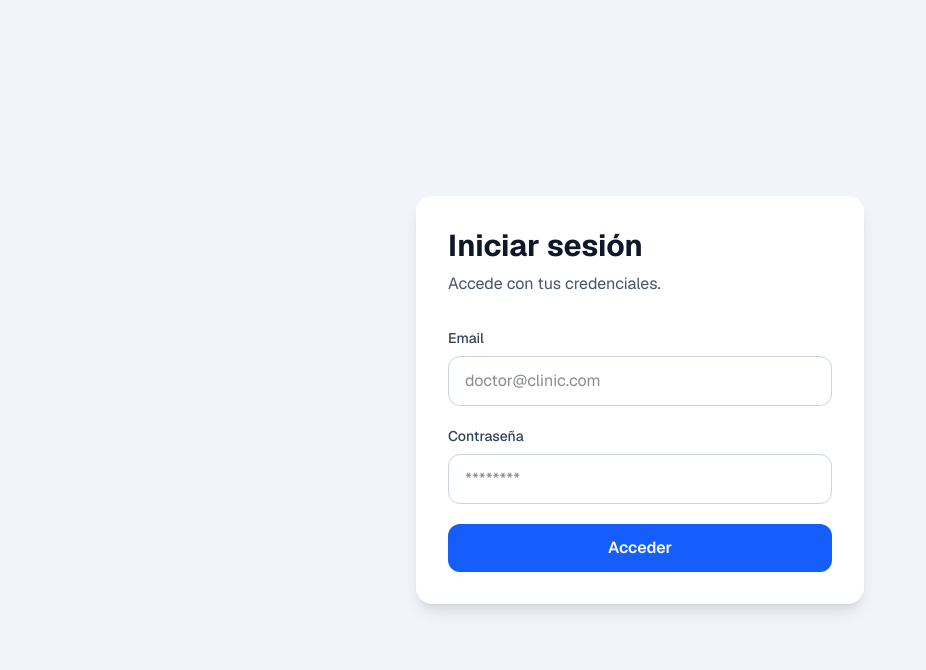
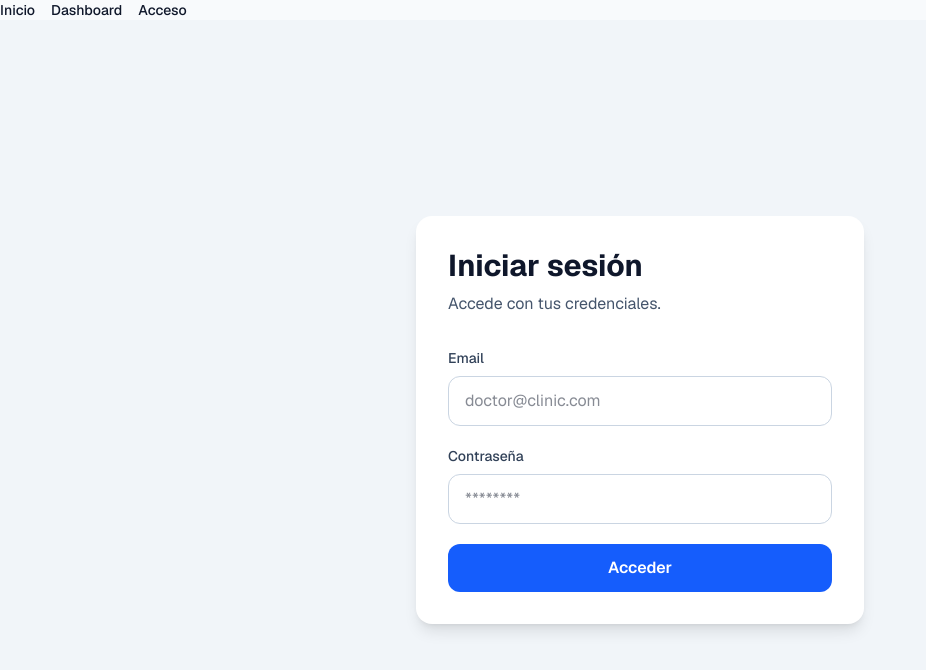
Before and after one commit to Bryan-Zavala/medical-portal, a Next.js app: page /login in a window 1280 px wide. Shown: the top 670 px of the page, without its empty margins (0-926 px from the left). Built offline with nearby package versions, Linux system fonts and the light colour scheme.

Commit message:
feat: improve security, performance and loading states

```diff
--- a/next.config.ts
+++ b/next.config.ts
@@ -6,17 +6,30 @@ const nextConfig: NextConfig = {
       {
         source: "/(.*)",
         headers: [
+          /* Mejora la seguridad frente a la ejecución segura del contenido */
           {
             key: "X-Content-Type-Options",
             value: "nosniff",
           },
+          /* Mejora la seguridad frente a clickjacking */
           {
             key: "X-Frame-Options",
             value: "DENY",
           },
+          /* Mejora la seguridad frente al acceso innecesario a permisos del navegador */
           {
             key: "Referrer-Policy",
             value: "strict-origin-when-cross-origin",
+          },
+          /* Mejora la seguridad frente a la exposición de información sensible */
+          {
+            key: "Permissions-Policy",
+            value: "camera=(), microphone=(), geolocation=()",
+          },
+          /* Mejora la seguridad frente a la optimización/control de peticiones DNS del navegador */
+          {
+            key: "X-DNS-Prefetch-Control",
+            value: "on",
           },
         ],
       },
--- a/src/app/layout.tsx
+++ b/src/app/layout.tsx
@@ -2,7 +2,9 @@ import type { Metadata } from "next";
 import { Geist, Geist_Mono } from "next/font/google";
 import { QueryProvider } from "@/providers/query-provider";
 import "./globals.css";
+import { Navbar } from "@/components/layout/Navbar";
 
+/* Carga fuentes de forma optimizada con next/font*/
 const geistSans = Geist({
   variable: "--font-geist-sans",
   subsets: ["latin"],
@@ -13,6 +15,7 @@ const geistMono = Geist_Mono({
   subsets: ["latin"],
 });
 
+/* Metadata: mejora SEO, accesibilidad y arquitectura de la app */
 export const metadata: Metadata = {
   title: "MedSync Pro",
   description:
@@ -31,9 +34,11 @@ export default function RootLayout({
     // >
     //   <body className="min-h-full flex flex-col">{children}</body>
     // </html>
+    /* Idioma: accesibilidad, lectores de pantalla, SEO, semántica correcta del documento*/
     <html lang="es" className={`${geistSans.variable} ${geistMono.variable}`}>
       <body className="min-h-screen flex flex-col bg-background text-foreground">
         <QueryProvider>
+          <Navbar />
           <main className="flex-1">{children}</main>
         </QueryProvider>
       </body>
--- a/src/components/home/HeroSection.tsx
+++ b/src/components/home/HeroSection.tsx
@@ -24,7 +24,7 @@ export function HeroSection() {
           </p>
 
           <div className="flex gap-4">
-            <Link href="/login">
+            <Link href="/login" prefetch={true}>
               <Button>Acceder al portal</Button>
             </Link>
 
--- a/src/components/layout/Navbar.tsx
+++ b/src/components/layout/Navbar.tsx
@@ -0,0 +1,24 @@
+import Link from "next/link";
+
+const criticalRoutes = [
+    { href: "/", label: "Inicio" },
+    { href: "/dashboard", label: "Dashboard" },
+    { href: "/login", label: "Acceso" },
+];
+
+export function Navbar() {
+    return (
+        <nav className="flex items-center gap-4">
+            {criticalRoutes.map((route) => (
+                <Link
+                    key={route.href}
+                    href={route.href}
+                    prefetch={true}
+                    className="text-sm font-medium text-muted hover:text-primary"
+                >
+                    {route.label}
+                </Link>
+            ))}
+        </nav>
+    );
+}
--- /dev/null
+++ b/src/components/skeletons/DashboardMetricsSkeleton.tsx
@@ -0,0 +1,12 @@
+import { CardSkeleton } from "./CardSkeleton";
+
+export function DashboardMetricsSkeleton() {
+    return (
+        <section className="grid gap-4 md:grid-cols-2 lg:grid-cols-4">
+            <CardSkeleton />
+            <CardSkeleton />
+            <CardSkeleton />
+            <CardSkeleton />
+        </section>
+    );
+}
--- a/src/components/skeletons/DashboardSketelon.tsx
+++ b/src/components/skeletons/DashboardSketelon.tsx
@@ -1,4 +1,4 @@
-import { CardSkeleton } from "./CardSkeleton";
+import { DashboardMetricsSkeleton } from "./DashboardMetricsSkeleton";
 
 export function DashboardSkeleton() {
     return (
@@ -8,12 +8,7 @@ export function DashboardSkeleton() {
                 <div className="h-4 w-96 rounded bg-secondary animate-pulse" />
             </section>
 
-            <section className="grid gap-4 md:grid-cols-2 lg:grid-cols-4">
-                <CardSkeleton />
-                <CardSkeleton />
-                <CardSkeleton />
-                <CardSkeleton />
-            </section>
+            <DashboardMetricsSkeleton />
 
             <section className="mt-6 grid gap-4 lg:grid-cols-2">
                 <div className="h-72 rounded-lg border border-border bg-surface p-4 shadow-md animate-pulse" />
--- /dev/null
+++ b/src/components/skeletons/LoginSkeleton.tsx
@@ -0,0 +1,12 @@
+export function LoginSkeleton() {
+    return (
+        <main className="min-h-screen flex items-center justify-center bg-background p-6">
+            <section className="w-full max-w-md rounded-lg border border-border bg-surface p-6 shadow-md animate-pulse">
+                <div className="mb-6 h-6 w-40 rounded bg-secondary" />
+                <div className="mb-4 h-10 w-full rounded bg-secondary" />
+                <div className="mb-4 h-10 w-full rounded bg-secondary" />
+                <div className="h-10 w-full rounded bg-secondary" />
+            </section>
+        </main>
+    );
+}
--- /dev/null
+++ b/src/lib/security/audit-checklist.ts
@@ -0,0 +1,10 @@
+export const securityAuditChecklist = [
+  "No exponer contraseñas en datos mock del cliente",
+  "No registrar tokens ni datos médicos en consola",
+  "No guardar información médica sensible en localStorage",
+  "No hardcodear secrets en el código fuente",
+  "Usar variables de entorno para claves sensibles",
+  "Evitar mensajes técnicos detallados en errores de autenticación",
+  "Aplicar headers de seguridad globales",
+  "Sanitizar búsquedas, nombres de pacientes y notas médicas",
+] as const;
--- a/src/lib/security/sanitize.ts
+++ b/src/lib/security/sanitize.ts
@@ -1,18 +1,24 @@
 export function sanitizeText(value: string): string {
-  return value
-    .trim()
-    .replace(/<[^>]*>?/gm, "")
-    .replace(/\s+/g, " ");
+  return (
+    value
+      // Elimina espacios vacíos al inicio y final
+      .trim()
+
+      // Elimina etiquetas HTML/scripts para evitar XSS
+      .replace(/<[^>]*>?/gm, "")
+
+      // Normaliza múltiples espacios en uno solo
+      .replace(/\s+/g, " ")
+  );
 }
 
+// Sanitiza búsquedas, nombres de pacientes y notas médicas limitando longitud de entrada, para mantener consistencia de datos
 export function sanitizeSearchQuery(value: string): string {
   return sanitizeText(value).slice(0, 100);
 }
-
 export function sanitizePatientName(value: string): string {
   return sanitizeText(value).slice(0, 80);
 }
-
 export function sanitizeMedicalNote(value: string): string {
   return sanitizeText(value).slice(0, 1000);
 }
```
Also changed, not shown: src/lib/auth/jwt.ts (line endings or trailing spaces).
